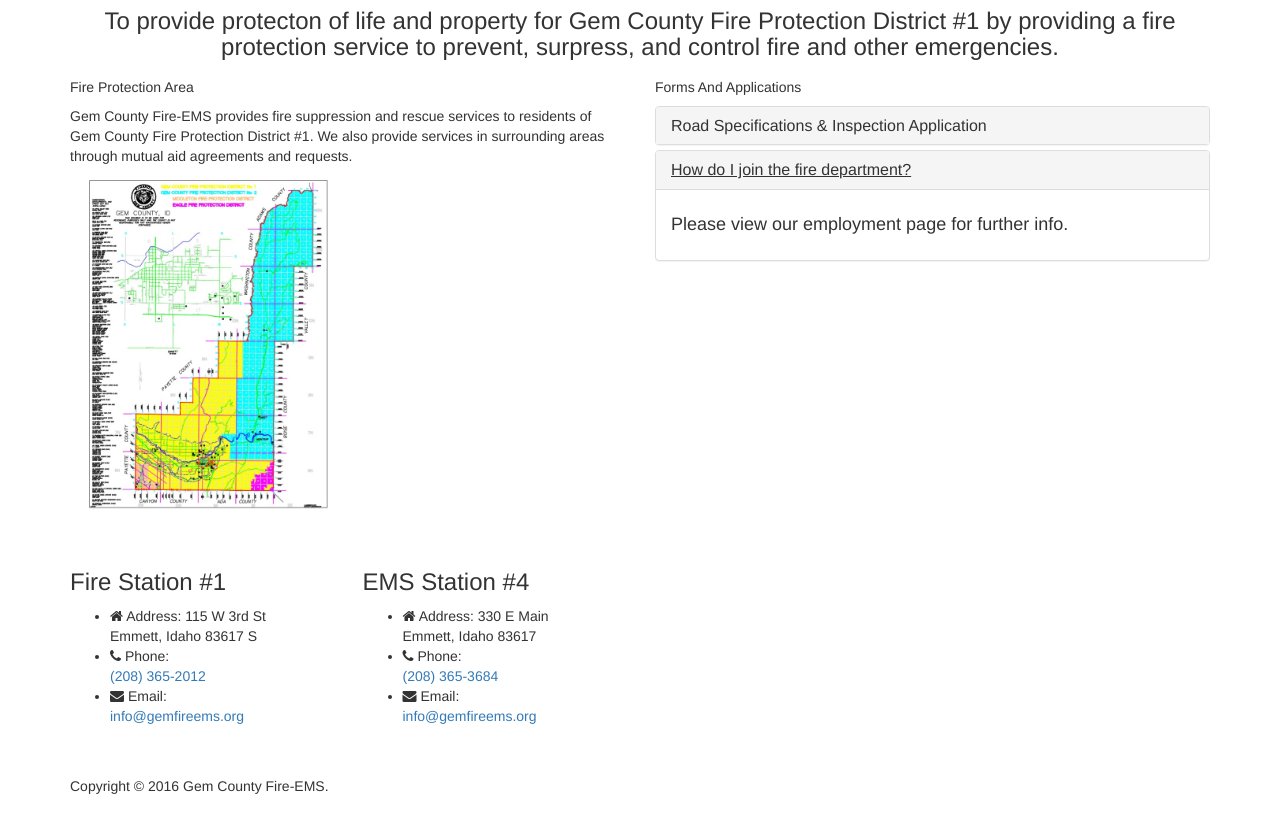
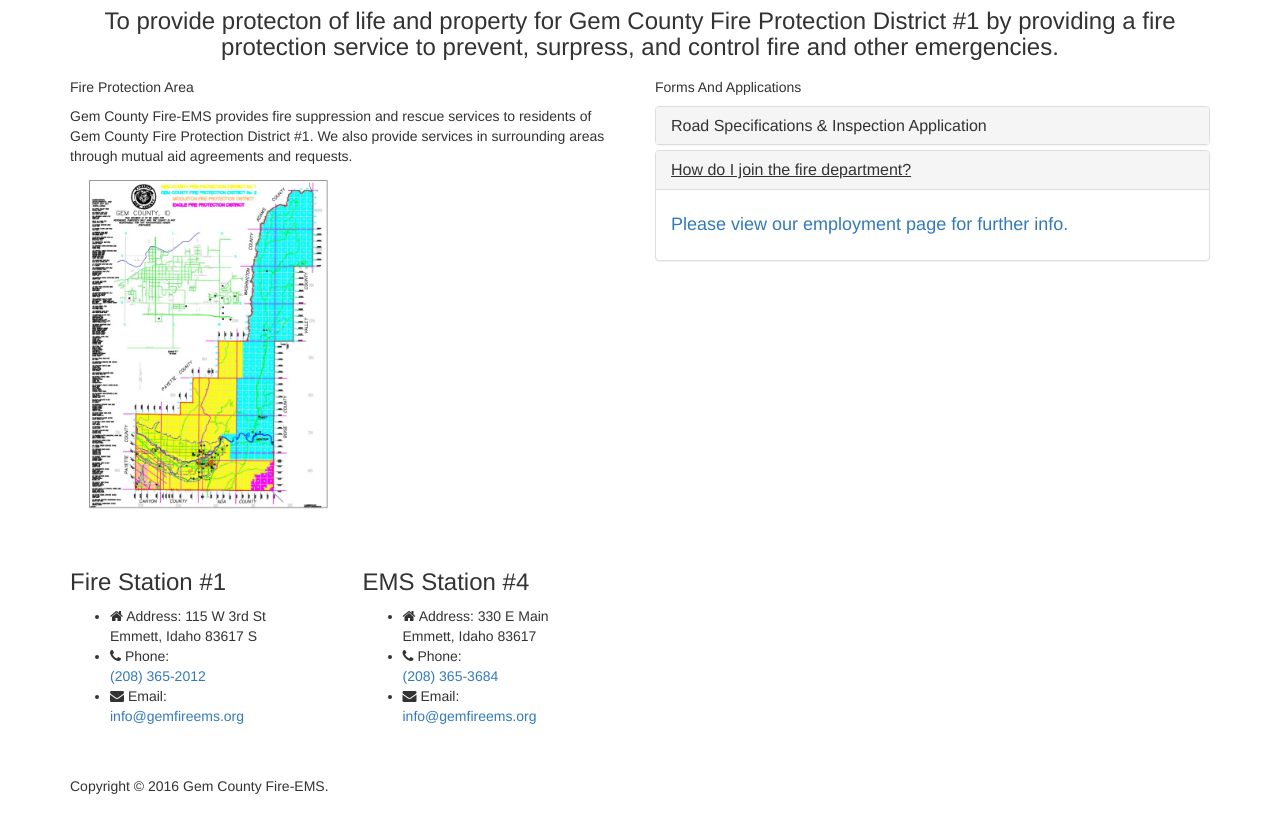
Before and after one commit to RedX-co/GemFireEms, a website: page Old/index.html at #!/fire in a window 1280 px wide. Both pictures are taken after a click on the link "How do I join the fire department?". Shown: the part 102-928 px from the top of the page. Drawn offline with nearby package versions, Linux system fonts and the light colour scheme; some packages are replaced by stand-ins of ours; files whose address does not match are found by name.

```diff
--- a/pages/fire.html
+++ b/pages/fire.html
@@ -61,7 +61,7 @@
                          <div id="question1" class="panel-collapse collapse" style="height: 0px;">
                              <div class="panel-body">
                                  <h4>
-                                  Please view our employment page for further info.
+																	<a href="#employment">Please view our employment page for further info.</a>
                                  </h4>
                              </div>
                          </div>
```
Also changed, not shown: index.html (+0 -2 lines).
